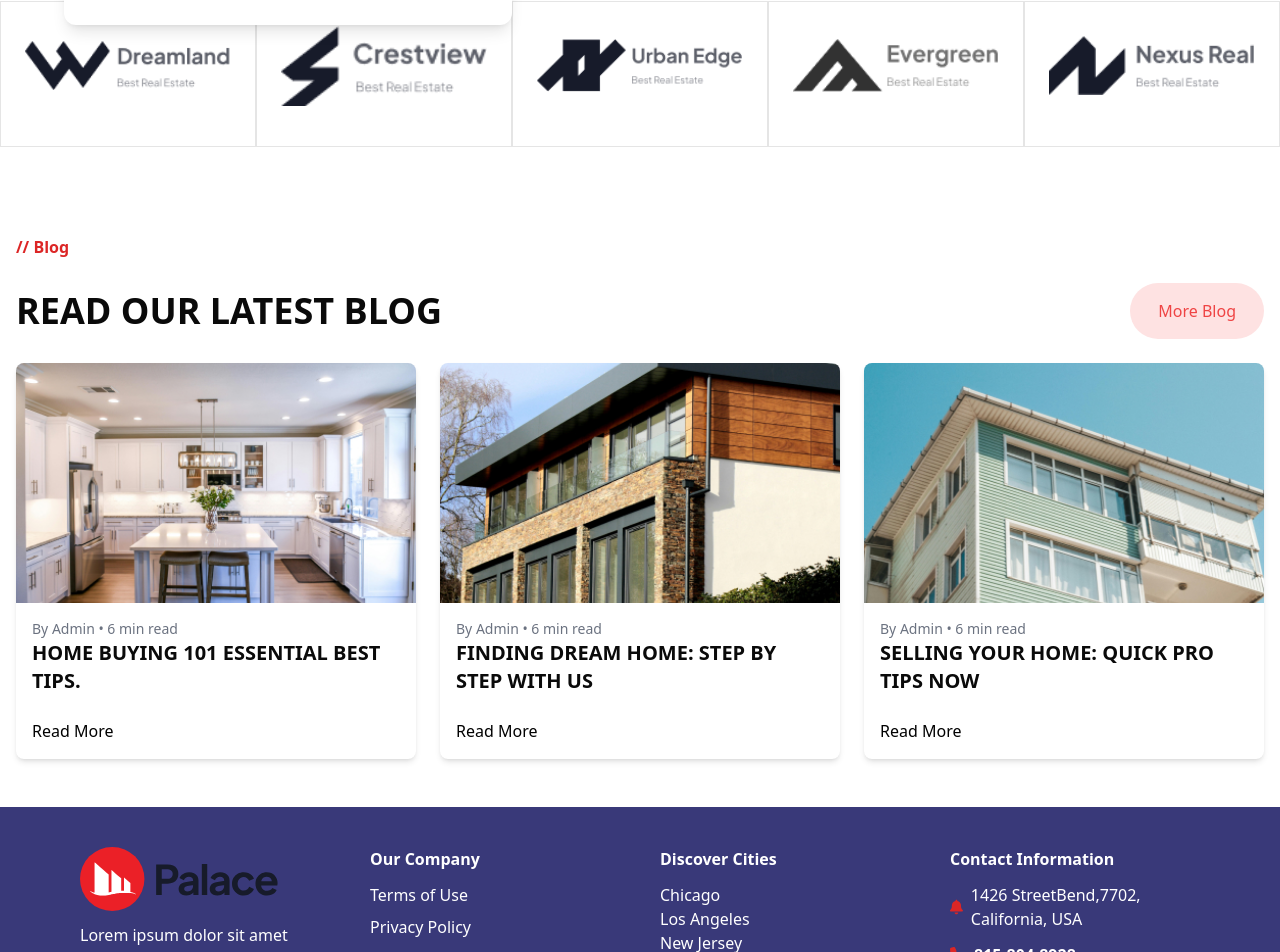
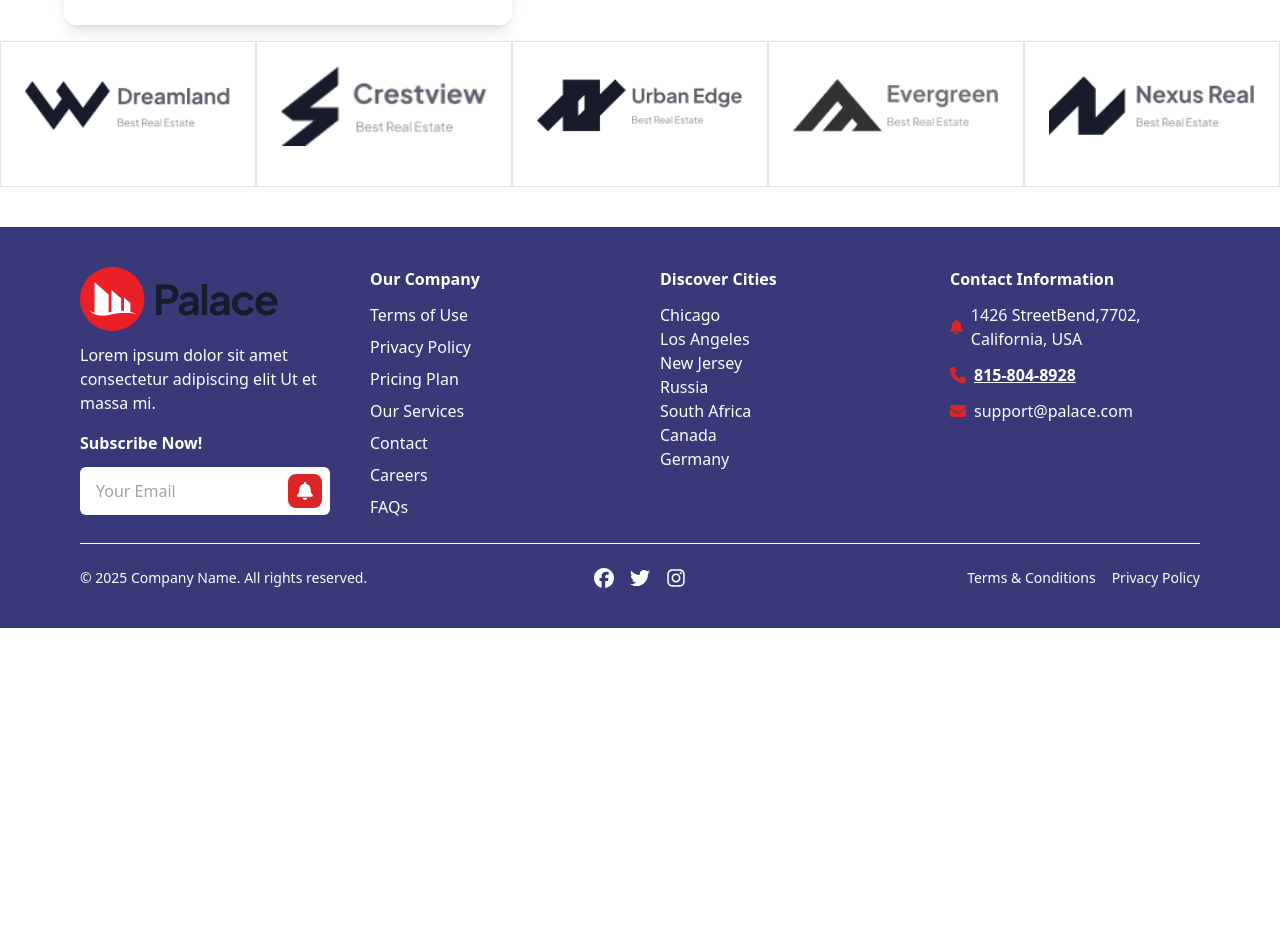
Before and after one commit to desirediv0/palce, a Next.js app: page / in a window 1280 px wide. Shown: the part 4783-5735 px from the top of the page. After the commit the page ends 5411 px from the top, so only its background shows below. Built offline with nearby package versions, Linux system fonts and the light colour scheme.

Commit message:
changes breadcrumb,and add property cards

```diff
--- a/src/app/contact/page.jsx
+++ b/src/app/contact/page.jsx
@@ -17,18 +17,10 @@ export default function Contact() {
                   <h1 className="text-3xl md:text-5xl font-bold text-gray-800">
                     Contact
                   </h1>
-                  <Breadcrumb className="mt-6">
+                  <Breadcrumb className="mt-6 flex items-center justify-center">
                     <BreadcrumbList className="text-gray-600 text-sm md:text-base mt-2">
                       <BreadcrumbItem>
                         <BreadcrumbLink href="/">Home</BreadcrumbLink>
-                      </BreadcrumbItem>
-                      <BreadcrumbSeparator />
-                      <BreadcrumbItem>
-                        <BreadcrumbPage>About Us</BreadcrumbPage>
-                      </BreadcrumbItem>
-                      <BreadcrumbSeparator />
-                      <BreadcrumbItem>
-                        <BreadcrumbPage>Property</BreadcrumbPage>
                       </BreadcrumbItem>
                       <BreadcrumbSeparator />
                       <BreadcrumbItem>
@@ -135,7 +127,7 @@ export default function Contact() {
           </div>
         </div>
 
-        <section className="w-full h-[548px] lg:px-40 ">
+        <section className="w-full h-[548px] lg:px-40 mb-20 ">
           <iframe
             className="w-full h-full"
             src="https://www.google.com/maps/embed?pb=!1m18!1m12!1m3!1d3151.8354345086165!2d144.95592831531685!3d-37.81720997975167!2m3!1f0!2f0!3f0!3m2!1i1024!2i768!4f13.1!3m3!1m2!1s0x6ad642af0f11fd81%3A0xf577cc4c0f9b19d1!2sMelbourne%2C%20Australia!5e0!3m2!1sen!2sus!4v1633079622227!5m2!1sen!2sus"
--- a/src/app/page.js
+++ b/src/app/page.js
@@ -283,51 +283,6 @@ export default function Home() {
       {/* company image */}
 
       <Company />
-
-      {/* blog */}
-
-      <section className="py-12 bg-white">
-        <div className="container mx-auto px-4">
-          <p className="text-red-600  font-semibold">{"// Blog"}</p>
-          <div className="flex items-center justify-between w-full">
-          <h2 className="text-4xl font-bold mt-6">READ OUR LATEST BLOG</h2>
-          <div className=" mt-6 text-right">
-            <button className="px-7 py-4 bg-red-100 text-red-500 rounded-full  ">
-              More Blog
-            </button>
-          </div>
-
-          </div>
-          <div className="grid grid-cols-1 md:grid-cols-3 gap-6">
-            {blogs.map((blog) => (
-              <div
-                key={blog.id}
-                className="bg-white rounded-lg overflow-hidden shadow-md mt-6"
-              >
-                <Image
-                  src={blog.image}
-                  alt={blog.title}
-                  width={500}
-                  height={300}
-                  className="w-full h-60 object-cover"
-                />
-                <div className="p-4">
-                  <p className="text-sm text-gray-500">
-                    By {blog.author} • {blog.readTime}
-                  </p>
-                  <h3 className="text-xl font-semibold">{blog.title}</h3>
-                  <Link href={"/"}>
-                    <button className="mt-6 text-black hover:text-red-500">
-                      Read More
-                    </button>
-                  </Link>
-                </div>
-              </div>
-            ))}
-          </div>
-
-        </div>
-      </section>
     </>
   );
 }
--- a/src/app/property/page.jsx
+++ b/src/app/property/page.jsx
@@ -26,14 +26,10 @@ const Page = () => {
           <h1 className="text-3xl md:text-5xl font-bold text-gray-800">
             Property
           </h1>
-          <Breadcrumb className="mt-6">
+          <Breadcrumb className="mt-6 flex items-center justify-center">
             <BreadcrumbList className="text-gray-600 text-sm md:text-base mt-2">
               <BreadcrumbItem>
                 <BreadcrumbLink href="/">Home</BreadcrumbLink>
-              </BreadcrumbItem>
-              <BreadcrumbSeparator />
-              <BreadcrumbItem>
-                <BreadcrumbPage>About Us</BreadcrumbPage>
               </BreadcrumbItem>
               <BreadcrumbSeparator />
               <BreadcrumbItem>
--- a/src/components/company.jsx
+++ b/src/components/company.jsx
@@ -12,7 +12,7 @@ const clients = [
 const Company = () => {
   return (
     <>
-      <div className="container mx-auto py-10">
+      <div className="container mx-auto py-10 mt-10">
         <div className="grid grid-cols-2 md:grid-cols-5 gap-0">
           {clients.map((client, index) => (
             <div
--- a/src/components/props.jsx
+++ b/src/components/props.jsx
@@ -1,4 +1,5 @@
 import Image from 'next/image'
+import Link from 'next/link';
 import React from 'react'
 import { FaBath, FaBed } from 'react-icons/fa'
 import { TbRulerMeasure } from 'react-icons/tb'
@@ -10,66 +11,72 @@ const properties = [
     image: "/property-1.jpg",
     label: "Featured",
     location: "Pasadena 809b-2, Oklahoma",
-      title: "SUPER DELUXE BED ROOM NEAR SEA BEECH",
+    title: "SUPER DELUXE BED ROOM NEAR SEA BEACH",
     beds: 4,
     baths: 2,
     area: "6×8 m²",
     price: "$2,400",
+    link: "/property_details",
   },
   {
     id: 2,
     image: "/property-2.jpg",
     label: "20% off",
     location: "Pasadena 809b-2, Oklahoma",
-      title: "SUPER DELUXE BED ROOM NEAR SEA BEECH",
+    title: "SUPER DELUXE BED ROOM NEAR SEA BEACH",
     beds: 4,
     baths: 2,
     area: "6×8 m²",
     price: "$2,400",
+    link: "/property_details",
   },
   {
     id: 3,
     image: "/property-3.jpg",
     label: "Featured",
     location: "Pasadena 809b-2, Oklahoma",
-      title: "SUPER DELUXE BED ROOM NEAR SEA BEECH",
+    title: "SUPER DELUXE BED ROOM NEAR SEA BEACH",
     beds: 4,
     baths: 2,
     area: "6×8 m²",
     price: "$2,400",
+    link: "/property_details",
   },
   {
     id: 4,
-      image: "/property-1.jpg",
+    image: "/property-2.jpg",
     label: "Featured",
     location: "Pasadena 809b-2, Oklahoma",
-      title: "SUPER DELUXE BED ROOM NEAR SEA BEECH",
+    title: "SUPER DELUXE BED ROOM NEAR SEA BEACH",
     beds: 4,
     baths: 2,
     area: "6×8 m²",
     price: "$2,400",
+    link: "/property_details",
   },
   {
     id: 5,
-      image: "/property-2.jpg",
+    image: "/property-1.jpg",
     label: "Featured",
     location: "Pasadena 809b-2, Oklahoma",
-      title: "SUPER DELUXE BED ROOM NEAR SEA BEECH",
+    title: "SUPER DELUXE BED ROOM NEAR SEA BEACH",
     beds: 4,
     baths: 2,
     area: "6×8 m²",
     price: "$2,400",
+    link: "/property_details",
   },
   {
     id: 6,
     image: "/property-3.jpg",
     label: "Featured",
     location: "Pasadena 809b-2, Oklahoma",
-      title: "SUPER DELUXE BED ROOM NEAR SEA BEECH",
+    title: "SUPER DELUXE BED ROOM NEAR SEA BEACH",
     beds: 4,
     baths: 2,
     area: "6×8 m²",
     price: "$2,400",
+    link: "/property_details",
   },
 ];
 
@@ -77,13 +84,10 @@ const Props = () => {
   return (
     <>
       <div className="container bg-gray-100 mx-auto px-6 lg:px-20 py-12 text-center">
-              {/* Grid Layout */}
       <div className="grid grid-cols-1 md:grid-cols-2 lg:grid-cols-3 gap-6">
         {properties.map((property) => (
-                  <div
-                    key={property.id}
-                    className="bg-white rounded-xl shadow-md p-4"
-                  >
+          <Link key={property.id} href={property.link} passHref>
+            <div className="bg-white rounded-xl shadow-md p-4 cursor-pointer hover:shadow-lg transition">
               <div className="relative">
                 <Image
                   src={property.image}
@@ -119,6 +123,7 @@ const Props = () => {
                 </button>
               </div>
             </div>
+          </Link>
         ))}
       </div>
     </div>
```
Lines whose indentation alone changed are shown as unchanged.
